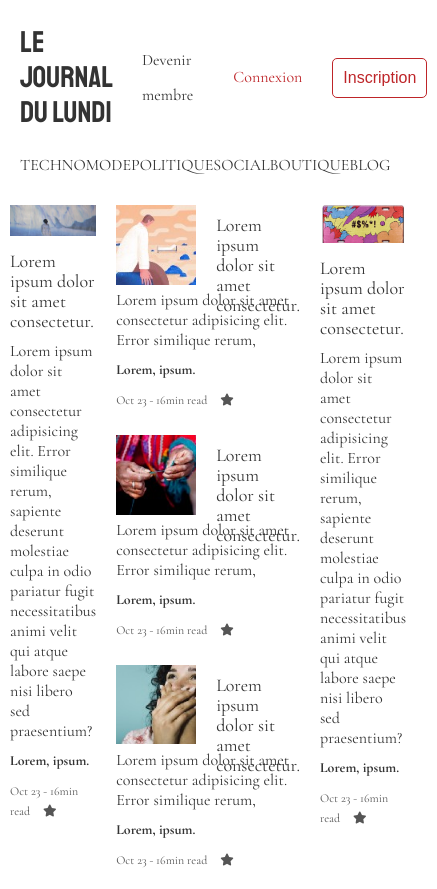
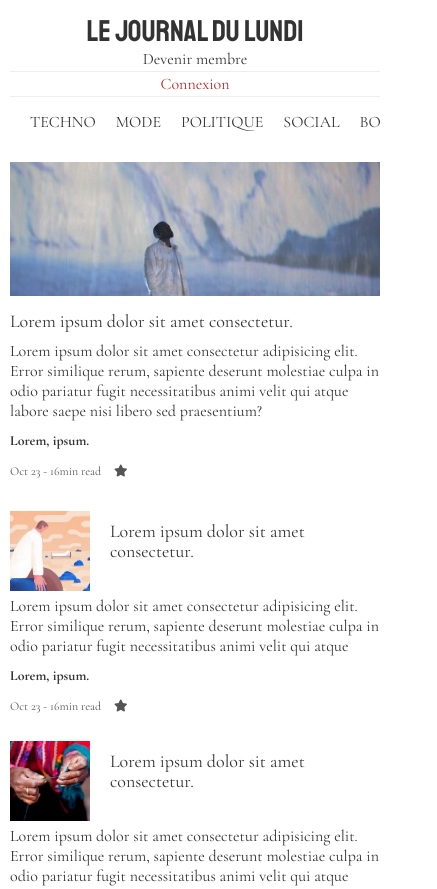
Before and after one commit to GuillemotClement/medium, a plain HTML site: page index.html in a window 390 px wide. Shown: the top 889 px of the page, 437 px wide, since content can reach past the window. Drawn offline with nearby package versions, Linux system fonts and the light colour scheme.

Commit message:
Ajout du responsive

```diff
--- a/style/style.css
+++ b/style/style.css
@@ -22,7 +22,6 @@ body{
     font-family: "Cormorant Garamond", serif;
     font-size: 1.6rem;
     line-height: 2rem;
-    min-height: 3000px;
     color: var(--dark);
 }
 h1, h2, h3, h4, h5, h6{
--- a/style/style.mobile.css
+++ b/style/style.mobile.css
@@ -0,0 +1,61 @@
+header{
+    grid-template-columns: 1fr;
+    place-items: center center;
+    line-height: 2rem;
+}
+header ul{
+    flex-direction: column;
+    place-self: stretch;
+}
+header a{
+    padding: 0 0.5rem;
+}
+header ul li{
+    padding: 0.2rem;
+    align-self: stretch;
+    text-align: center;
+    border-bottom: 1px solid var(--gray-light);
+}
+header ul li:last-child{
+    display: none;
+}
+header button{
+    display: none;
+}
+header .logo{
+    line-height: 3.2rem;
+}
+
+/* NAV */
+nav{
+    overflow: hidden;
+}
+nav a{
+    padding: 0 1rem;
+}
+
+/* SHOWCASE */
+.showcase{
+    grid-template-columns: 1fr;
+}
+.showcase article:first-child{
+    grid-column: 1 /2;
+    grid-row: 1 / 2;
+}
+.showcase article:last-child{
+    display: none;
+}
+
+/* ADD */
+.ads{
+    display: flex;
+    flex-direction: column;
+    padding: 1rem;
+}
+.ads h1{
+    font-size: 2rem;
+}
+/* CONTENT */
+.popular{
+    display: none;
+}
```
